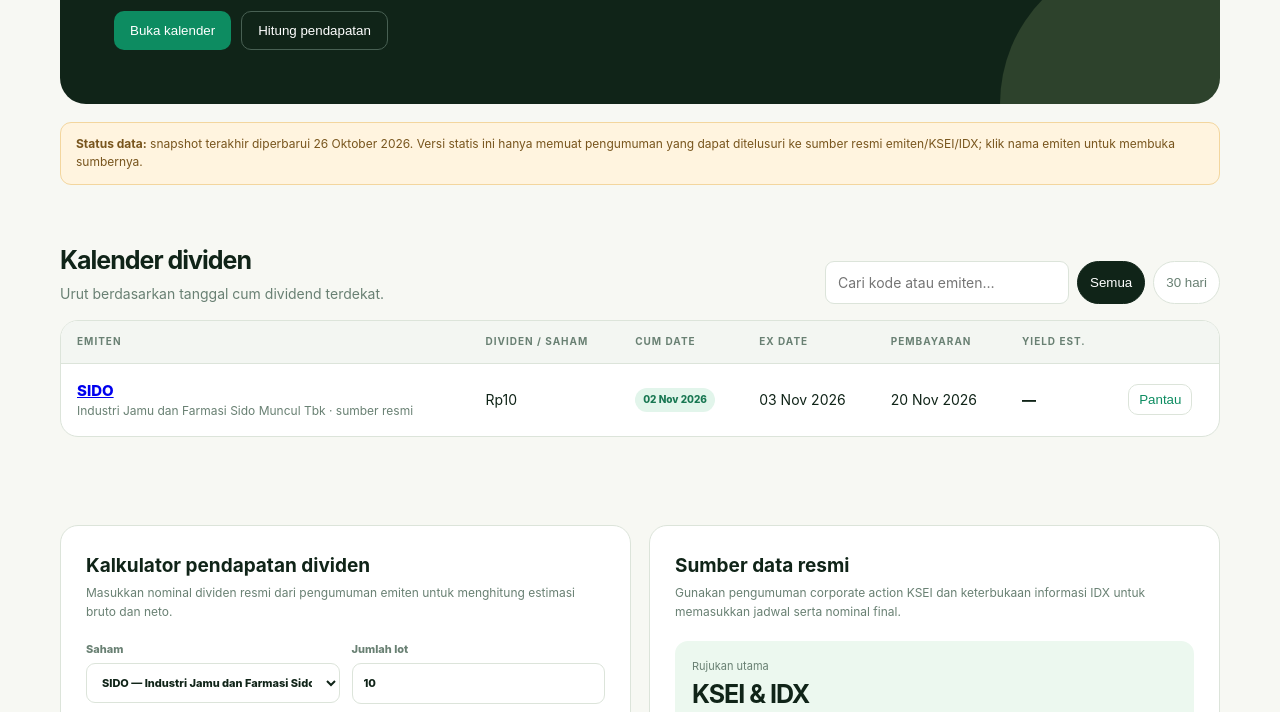
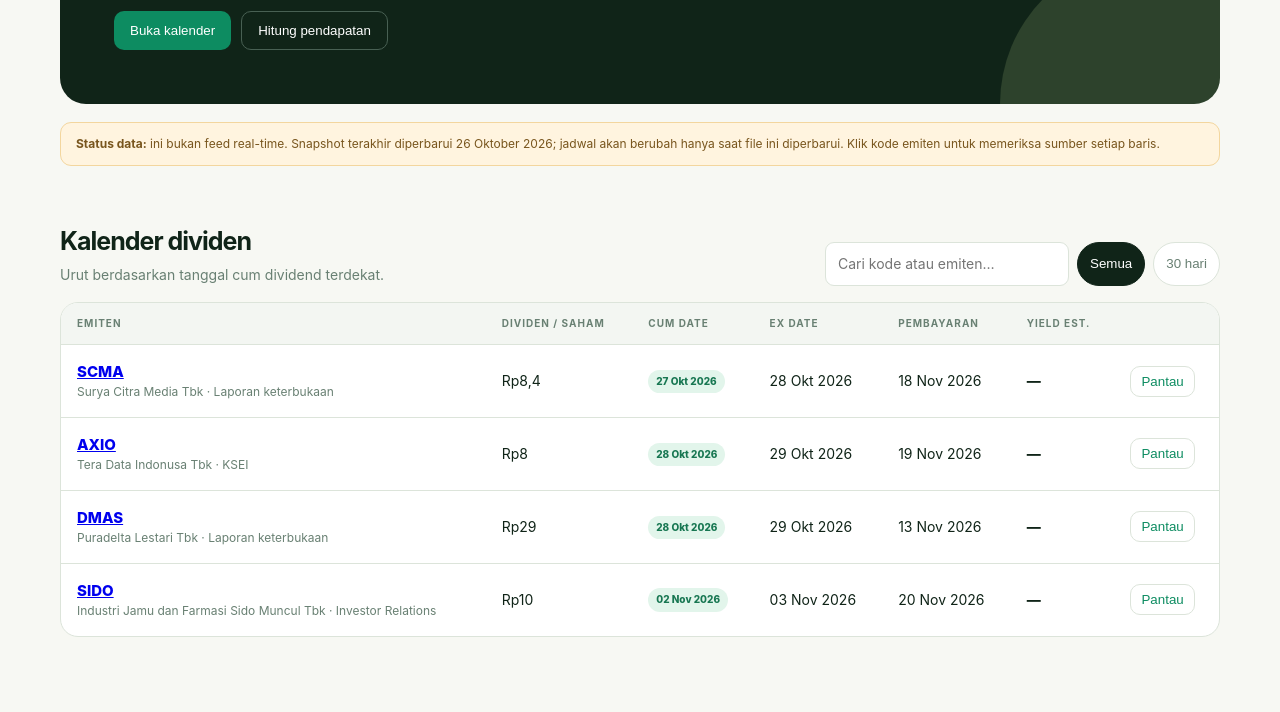
Before and after one commit to ninjas007/zaham, a plain HTML site: page dividenki/index.html in a window 1280 px wide. Shown: the part 360-1072 px from the top of the page. Drawn offline with Linux system fonts and the light colour scheme.

Commit message:
feat: add current dividend schedule snapshot

```diff
--- a/dividenki/index.html
+++ b/dividenki/index.html
@@ -12,7 +12,7 @@
   <header class="wrap"><div class="brand">Dividen<b>Ki</b></div><nav><a href="#kalender">Kalender</a><a href="#kalkulator">Kalkulator</a><a href="#riwayat">Riwayat</a></nav><button onclick="document.querySelector('#kalender').scrollIntoView({behavior:'smooth'})">Lihat dividen</button></header>
   <main class="wrap">
     <section class="hero"><div><div class="eyebrow">Indonesia dividend companion</div><h1>Temukan momentum<br>dividen Anda.</h1><p>Kalender untuk memantau jadwal cum date, ex date, recording date, dan estimasi pembayaran dividen saham Indonesia.</p><div class="hero-actions"><button onclick="document.querySelector('#kalender').scrollIntoView({behavior:'smooth'})">Buka kalender</button><button class="secondary" onclick="document.querySelector('#kalkulator').scrollIntoView({behavior:'smooth'})">Hitung pendapatan</button></div></div><aside class="hero-stat"><div class="eyebrow">Jadwal terverifikasi</div><b id="heroCount">0</b><p>emiten dengan jadwal dividen resmi yang sudah dimasukkan. Data tanpa sumber tidak ditampilkan.</p></aside></section>
-    <div class="notice"><strong>Status data:</strong> snapshot terakhir diperbarui 26 Oktober 2026. Versi statis ini hanya memuat pengumuman yang dapat ditelusuri ke sumber resmi emiten/KSEI/IDX; klik nama emiten untuk membuka sumbernya.</div>
+    <div class="notice"><strong>Status data:</strong> ini bukan feed real-time. Snapshot terakhir diperbarui 26 Oktober 2026; jadwal akan berubah hanya saat file ini diperbarui. Klik kode emiten untuk memeriksa sumber setiap baris.</div>
     <section class="section" id="kalender"><div class="section-head"><div><h2>Kalender dividen</h2><p>Urut berdasarkan tanggal cum dividend terdekat.</p></div><div class="filters"><input id="search" placeholder="Cari kode atau emiten…"><button class="chip active" data-filter="all">Semua</button><button class="chip" data-filter="soon">30 hari</button></div></div><div class="calendar"><table><thead><tr><th>Emiten</th><th>Dividen / saham</th><th>Cum date</th><th>Ex date</th><th>Pembayaran</th><th>Yield est.</th><th></th></tr></thead><tbody id="rows"></tbody></table></div><div class="watchlist" id="watchlist"></div></section>
     <section class="section tool-grid" id="kalkulator"><article class="panel"><h3>Kalkulator pendapatan dividen</h3><p>Masukkan nominal dividen resmi dari pengumuman emiten untuk menghitung estimasi bruto dan neto.</p><div class="form-grid"><label>Saham<select id="stock"></select></label><label>Jumlah lot<input id="lots" type="number" min="1" value="10"></label><label>Dividen per saham<input id="dps" type="number" min="0" value="0"></label><label>Pajak (%)<input id="tax" type="number" min="0" max="100" value="10"></label></div><div class="result"><span>Estimasi dividen bersih</span><b id="net">Rp0</b><span id="detail">0 saham × Rp0</span></div></article><article class="panel" id="riwayat"><h3>Sumber data resmi</h3><p>Gunakan pengumuman corporate action KSEI dan keterbukaan informasi IDX untuk memasukkan jadwal serta nominal final.</p><div class="result"><span>Rujukan utama</span><b>KSEI &amp; IDX</b><span><a href="https://web.ksei.co.id/ksei_news/read/18075/Reminder-Corporate-Action-Cum-Date-PSAB?setLocale=id-ID" target="_blank" rel="noopener">Contoh pengumuman KSEI</a> · <a href="https://idx.co.id/id/data-pasar/laporan-statistik/digital-statistic/monthly/corporate-action-of-listed-companies/dividend-announcement" target="_blank" rel="noopener">Pengumuman dividen IDX</a></span></div></article></section>
     <p class="disclaimer"><strong>Penafian:</strong> DividenKi menyajikan data referensi dan perhitungan estimasi. Jadwal, nominal, pajak, serta kelayakan menerima dividen dapat berubah. Ini bukan rekomendasi beli, jual, atau panduan investasi utama. Selalu periksa pengumuman resmi Bursa Efek Indonesia dan emiten terkait.</p>
@@ -21,14 +21,17 @@
     // Isi hanya dari pengumuman resmi KSEI/IDX yang sudah diverifikasi.
     // Jangan memasukkan prediksi atau jadwal dari sumber tanpa tautan resmi.
     const dividends=[
-      {code:'SIDO',name:'Industri Jamu dan Farmasi Sido Muncul Tbk',dps:10,cum:'02 Nov 2026',ex:'03 Nov 2026',pay:'20 Nov 2026',yield:null,soon:true,source:'https://investor.sidomuncul.co.id/en/dividend.html'}
+      {code:'SCMA',name:'Surya Citra Media Tbk',dps:8.4,cum:'27 Okt 2026',ex:'28 Okt 2026',pay:'18 Nov 2026',yield:null,soon:true,source:'https://market.bisnis.com/read/20261019/192/2013824/grup-emtek-scma-bagi-dividen-rp53394-miliar-cek-jadwalnya',sourceLabel:'Laporan keterbukaan'},
+      {code:'AXIO',name:'Tera Data Indonusa Tbk',dps:8,cum:'28 Okt 2026',ex:'29 Okt 2026',pay:'19 Nov 2026',yield:null,soon:true,source:'https://web.ksei.co.id/services/registered-securities/shares/lc/AXIO?setLocale=en-US',sourceLabel:'KSEI'},
+      {code:'DMAS',name:'Puradelta Lestari Tbk',dps:29,cum:'28 Okt 2026',ex:'29 Okt 2026',pay:'13 Nov 2026',yield:null,soon:true,source:'https://api2.idnfinancials.com/aniwa//news/read/70570',sourceLabel:'Laporan keterbukaan'},
+      {code:'SIDO',name:'Industri Jamu dan Farmasi Sido Muncul Tbk',dps:10,cum:'02 Nov 2026',ex:'03 Nov 2026',pay:'20 Nov 2026',yield:null,soon:true,source:'https://investor.sidomuncul.co.id/en/dividend.html',sourceLabel:'Investor Relations'}
     ];
     const rupiah=n=>'Rp'+Number(n||0).toLocaleString('id-ID');let filter='all';let saved=JSON.parse(localStorage.getItem('dividenki-watch')||'[]');
     const rows=document.querySelector('#rows'),stock=document.querySelector('#stock');stock.innerHTML=dividends.map(x=>`<option value="${x.code}">${x.code} — ${x.name}</option>`).join('')||'<option value="">Masukkan nominal manual</option>';
-    function render(){const q=document.querySelector('#search').value.toLowerCase();const list=dividends.filter(x=>(filter==='all'||x.soon)&&(x.code.toLowerCase().includes(q)||x.name.toLowerCase().includes(q)));rows.innerHTML=list.map(x=>`<tr><td><div class="ticker"><a href="${x.source}" target="_blank" rel="noopener">${x.code}</a></div><div class="company">${x.name} · sumber resmi</div></td><td>${rupiah(x.dps)}</td><td><span class="tag ${x.soon?'':'warn'}">${x.cum}</span></td><td>${x.ex}</td><td>${x.pay}</td><td class="yield">${x.yield===null?'—':x.yield+'%'}</td><td><button class="watch ${saved.includes(x.code)?'saved':''}" onclick="toggleWatch('${x.code}')">${saved.includes(x.code)?'Tersimpan':'Pantau'}</button></td></tr>`).join('')||'<tr><td colspan="7" class="company">Belum ada jadwal dividen mendatang yang terverifikasi. Periksa KSEI/IDX atau perbarui data di file ini.</td></tr>';document.querySelector('#heroCount').textContent=dividends.length;document.querySelector('#watchlist').innerHTML=saved.length?'<b>Watchlist:</b> '+saved.map(c=>`<span class="watch-item">${c}<button onclick="toggleWatch('${c}')">×</button></span>`).join(''):''}
+    function render(){const q=document.querySelector('#search').value.toLowerCase();const list=dividends.filter(x=>(filter==='all'||x.soon)&&(x.code.toLowerCase().includes(q)||x.name.toLowerCase().includes(q)));rows.innerHTML=list.map(x=>`<tr><td><div class="ticker"><a href="${x.source}" target="_blank" rel="noopener">${x.code}</a></div><div class="company">${x.name} · ${x.sourceLabel}</div></td><td>${rupiah(x.dps)}</td><td><span class="tag ${x.soon?'':'warn'}">${x.cum}</span></td><td>${x.ex}</td><td>${x.pay}</td><td class="yield">${x.yield===null?'—':x.yield+'%'}</td><td><button class="watch ${saved.includes(x.code)?'saved':''}" onclick="toggleWatch('${x.code}')">${saved.includes(x.code)?'Tersimpan':'Pantau'}</button></td></tr>`).join('')||'<tr><td colspan="7" class="company">Belum ada jadwal dividen mendatang yang terverifikasi. Periksa KSEI/IDX atau perbarui data di file ini.</td></tr>';document.querySelector('#heroCount').textContent=dividends.length;document.querySelector('#watchlist').innerHTML=saved.length?'<b>Watchlist:</b> '+saved.map(c=>`<span class="watch-item">${c}<button onclick="toggleWatch('${c}')">×</button></span>`).join(''):''}
     function toggleWatch(code){saved=saved.includes(code)?saved.filter(x=>x!==code):[...saved,code];localStorage.setItem('dividenki-watch',JSON.stringify(saved));render()}window.toggleWatch=toggleWatch;
     function calculate(){const item=dividends.find(x=>x.code===stock.value);const dps=Number(document.querySelector('#dps').value)||0,lots=Number(document.querySelector('#lots').value)||0,tax=Number(document.querySelector('#tax').value)||0,shares=lots*100,gross=shares*dps,net=gross*(1-tax/100);document.querySelector('#net').textContent=rupiah(net);document.querySelector('#detail').textContent=`${shares.toLocaleString('id-ID')} saham × ${rupiah(dps)} · bruto ${rupiah(gross)}`;if(item&&document.activeElement===stock)document.querySelector('#dps').value=item.dps}
-    stock.addEventListener('change',()=>{const item=dividends.find(x=>x.code===stock.value);if(item)document.querySelector('#dps').value=item.dps;calculate()});document.querySelectorAll('#lots,#dps,#tax').forEach(x=>x.addEventListener('input',calculate));document.querySelector('#search').addEventListener('input',render);document.querySelectorAll('[data-filter]').forEach(b=>b.addEventListener('click',()=>{filter=b.dataset.filter;document.querySelectorAll('[data-filter]').forEach(x=>x.classList.toggle('active',x===b));render()}));render();calculate();
+    stock.addEventListener('change',()=>{const item=dividends.find(x=>x.code===stock.value);if(item)document.querySelector('#dps').value=item.dps;calculate()});document.querySelectorAll('#lots,#dps,#tax').forEach(x=>x.addEventListener('input',calculate));document.querySelector('#search').addEventListener('input',render);document.querySelectorAll('[data-filter]').forEach(b=>b.addEventListener('click',()=>{filter=b.dataset.filter;document.querySelectorAll('[data-filter]').forEach(x=>x.classList.toggle('active',x===b));render()}));if(dividends.length)document.querySelector('#dps').value=dividends[0].dps;render();calculate();
   </script>
 </body>
 </html>
```
